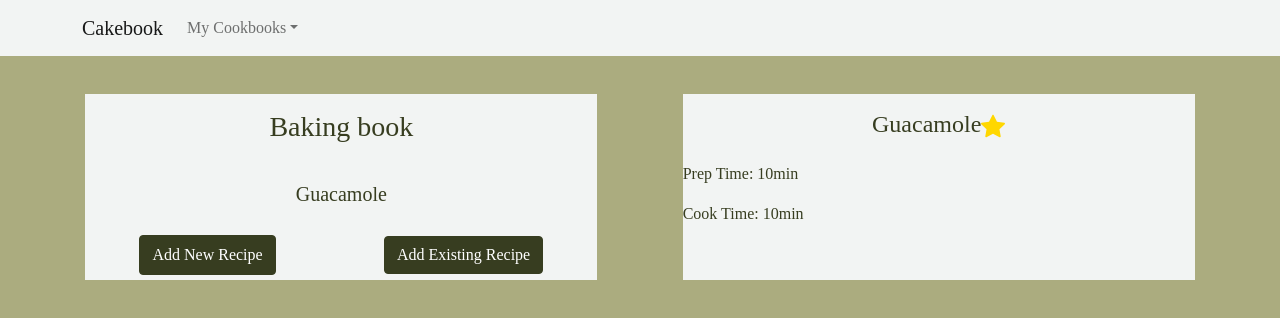
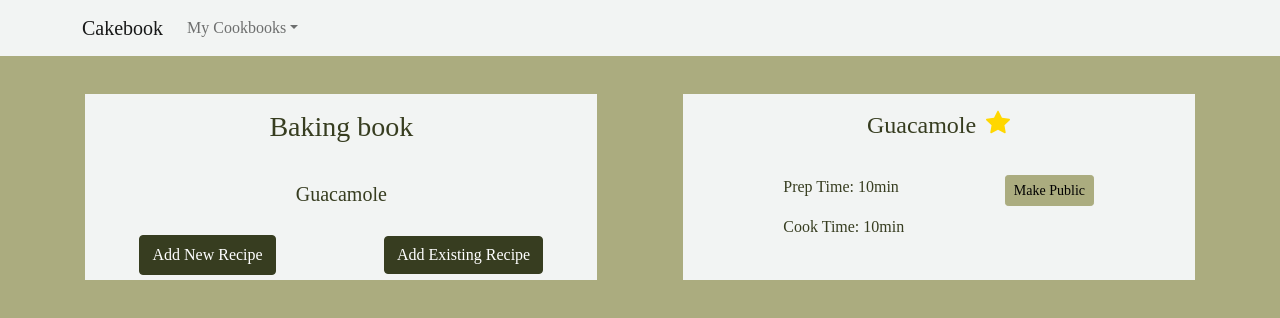
Before and after one commit to okasten-depaul/cakebook-frontend, a React (Create React App) app: page /cookbooks/1 in a window 1280 px wide. Both pictures are taken after a click on the element "Guacamole". Shown: the top 318 px of the page. Built offline with nearby package versions, Linux system fonts and the light colour scheme.

Commit message:
started working through recipe stuff

```diff
--- a/src/custom.scss
+++ b/src/custom.scss
@@ -14,6 +14,7 @@ $theme-colors: (
   "primary": #373D20,
   "danger": #3D2020,
   "light": #F2F4F3,
+  "warning": #ABAC7F,
 );
 
 $font-family-sans-serif: Mate;
@@ -96,6 +97,12 @@ a {
     margin-bottom: 4%;
 }
 
+.btn-sm{
+    min-width: auto;
+    margin-bottom: auto;
+    margin-top: 0%;
+}
+
 .form-control {
     background-color: #C4C4C4;
 }
--- a/src/recipe/Recipe.js
+++ b/src/recipe/Recipe.js
@@ -1,21 +1,30 @@
 import React, { useState } from 'react';
 import { Star, StarFill } from 'react-bootstrap-icons';
+import Button from 'react-bootstrap/Button';
 
 function Recipe(props){
-    const [recipe, setRecipe] = useState(props.recipe);
+    const recipe = props.recipe;
+
+    const changePrivacy = () => {
+        //some call to update the recipe
+        console.log("I hit this")
+    }
 
     return (
         <div className="rightContainer">
             <h4 className="title">
                 {recipe.name}
-                {recipe.is_favorite ? <StarFill color={recipe.is_favorite && 'gold'}/> : <Star/>}
+                {recipe.is_favorite ? <StarFill className="star" color={recipe.is_favorite && 'gold'}/> : <Star className="star"/>}
 
             </h4>
-            <div className="timing">
-                <p>Prep Time: {recipe.prep_time}</p>
-                <p>Cook Time: {recipe.cook_time}</p>
+            <div className="sideBySide">
+                <div>
+                    <p>Prep Time: {recipe.prep_time}</p>
+                    <p>Cook Time: {recipe.cook_time}</p>
+                </div>
+                <Button variant="warning" size="sm" onClick={changePrivacy}>Make {recipe.is_public ? 'Private' : 'Public'}</Button>
             </div>
-            <div></div>
+
         </div>
     )
 }
```
